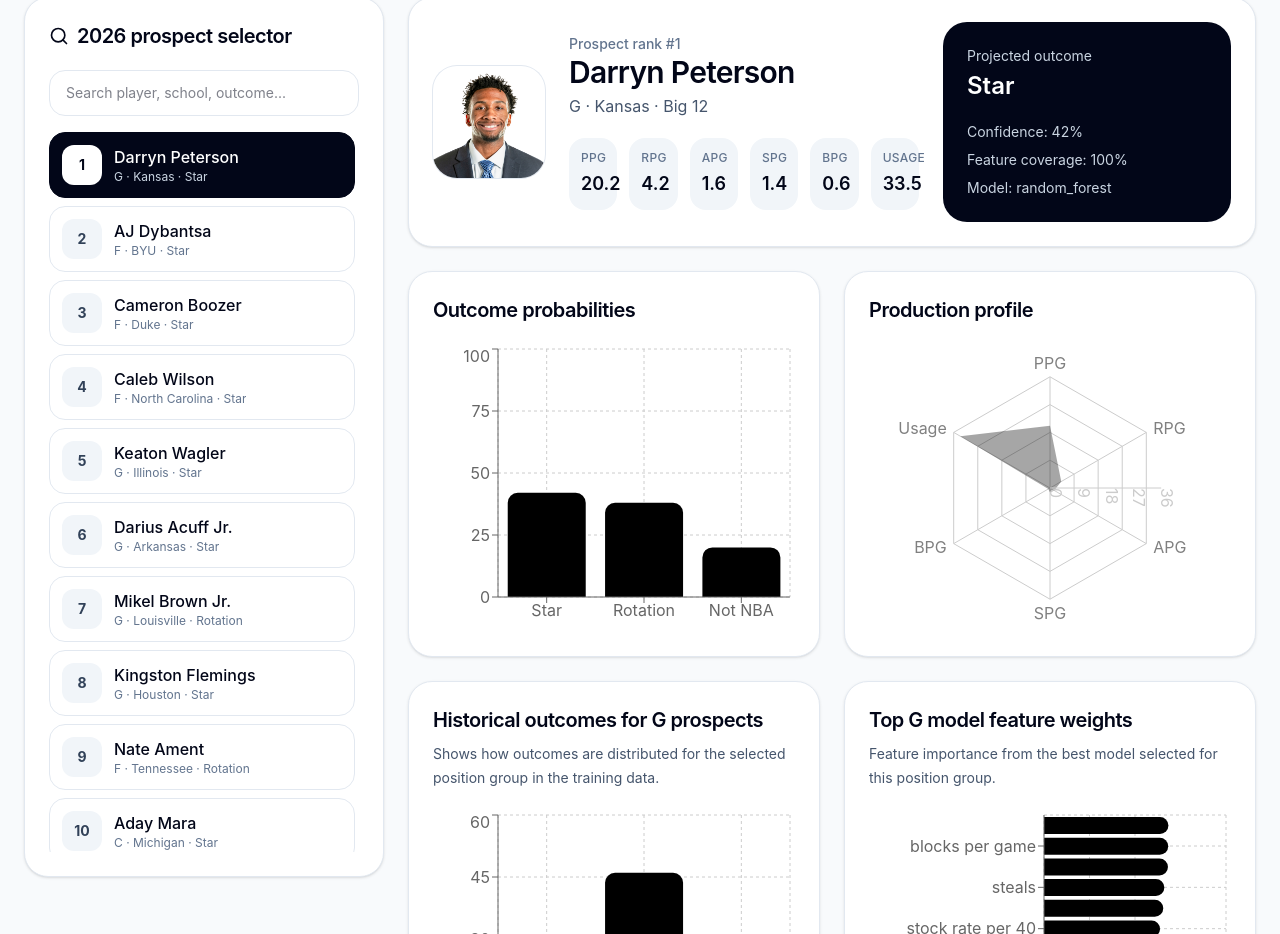
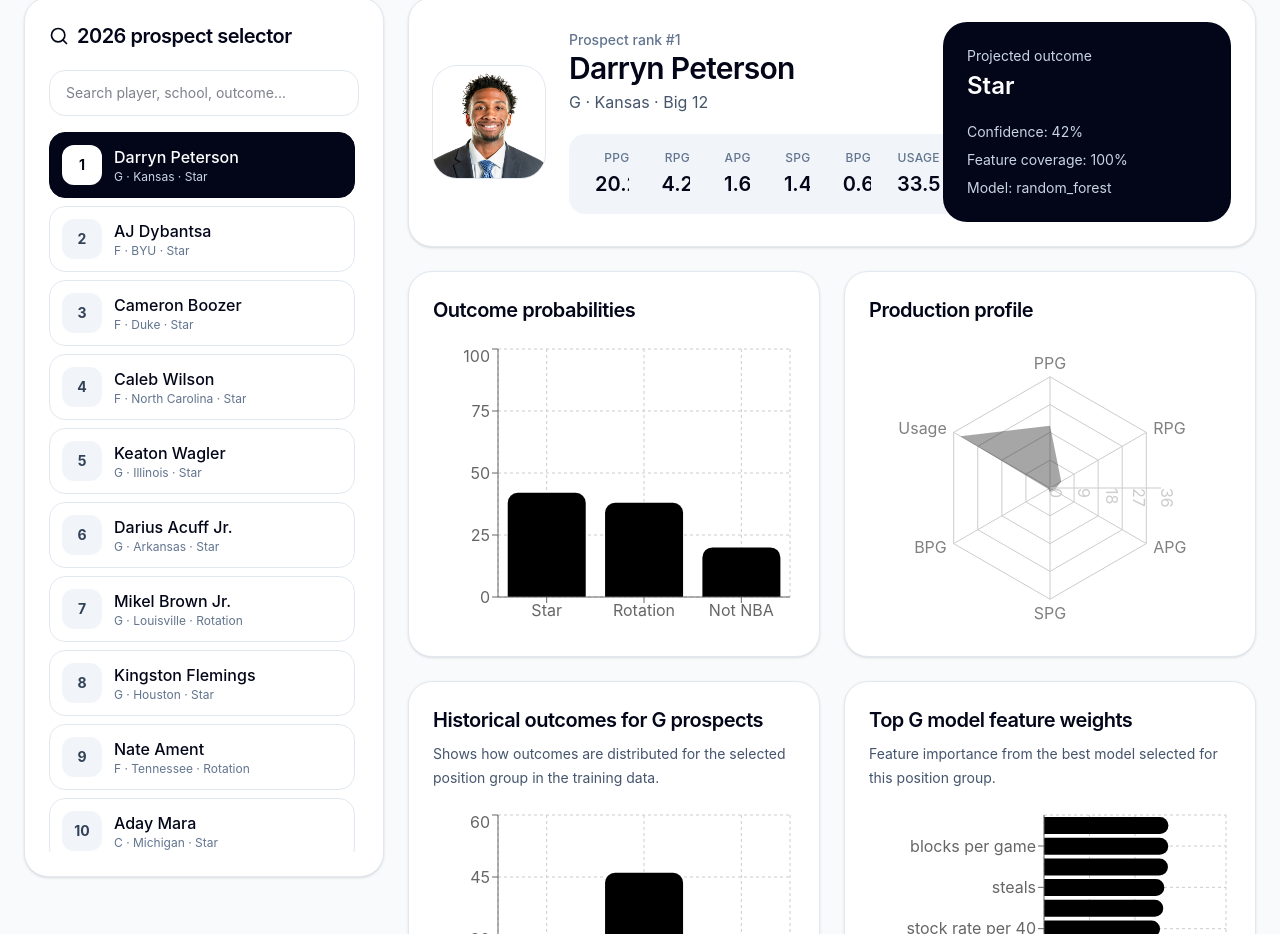
Before and after one commit to kapoorsuvan-cpu/2026-nba_draft_projection_model, a Next.js app in the folder frontend/: page / in a window 1280 px wide. Shown: the part 1049-1983 px from the top of the page. Built offline with nearby package versions, Linux system fonts and the light colour scheme.

Commit message:
Update Stat component styles and grid layout

```diff
--- a/frontend/app/page.tsx
+++ b/frontend/app/page.tsx
@@ -160,9 +160,9 @@ function SectionTitle({
 
 function Stat({ label, value }: { label: string; value: string | number }) {
   return (
-    <div className="rounded-2xl bg-slate-100 p-3">
+    <div className="min-w-[96px] rounded-2xl bg-slate-100 px-5 py-4 text-center">
       <div className="text-xs font-medium uppercase tracking-wide text-slate-500">{label}</div>
-      <div className="mt-1 text-lg font-semibold text-slate-950">{value}</div>
+      <div className="mt-1 text-xl font-semibold text-slate-950">{value}</div>
     </div>
   );
 }
@@ -523,7 +523,7 @@ export default function Page() {
                       {selected.position} · {selected.college_team ?? "Unknown"} · {selected.conference ?? "Unknown"}
                     </p>
 
-                    <div className="mt-5 grid grid-cols-2 gap-3 md:grid-cols-6">
+                    <div className="mt-5 grid grid-cols-2 gap-3 sm:grid-cols-3 xl:grid-cols-6">
                       <Stat label="PPG" value={num(selected.points_per_game)} />
                       <Stat label="RPG" value={num(selected.rebounds_per_game)} />
                       <Stat label="APG" value={num(selected.assists_per_game)} />
```
